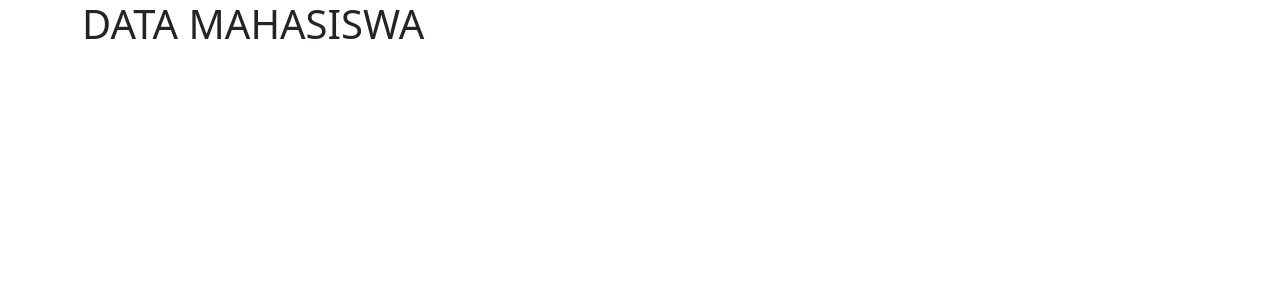
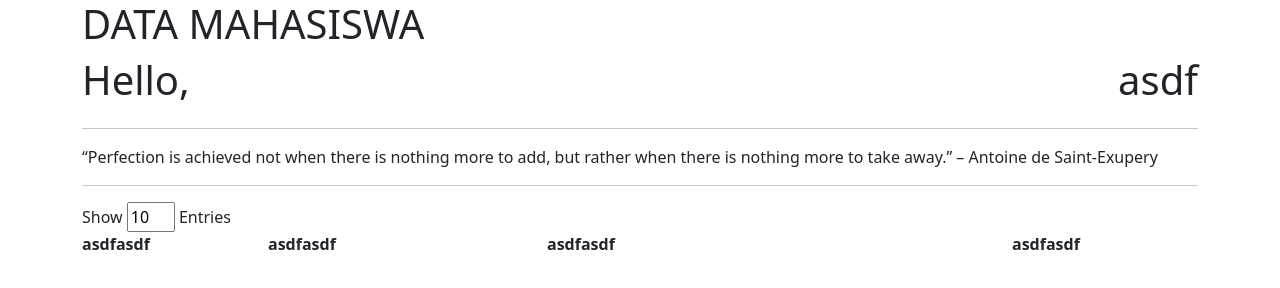
Before and after one commit to gr1c/PTI-UTS-LEC, a plain HTML site: page index.html in a window 1280 px wide. Drawn offline with nearby package versions, Linux system fonts and the light colour scheme.

Commit message:
tambahan

```diff
--- a/index.html
+++ b/index.html
@@ -9,10 +9,43 @@
 </head>
 <body>
     <div class="container">
-        <div class="top"><h1>DATA MAHASISWA</h1></div>
-        <div class="greetings"></div>
-        <div class="description"></div>
-        <div class="display"></div>
+        <div class="top">
+            <h1>DATA MAHASISWA</h1>
+        </div>
+        <div class="greetings row">
+            <div class="col-6">
+                <h1 id="loginName">Hello, </h1>
+            </div>
+            <div class="col-6 text-end">
+                <h1 id="time">asdf</h1>
+            </div>
+        </div>
+        <hr>
+        <div class="description">
+            <p>“Perfection is achieved not when there is nothing more to add, but rather when there is nothing more to take away.” – Antoine de Saint-Exupery</p>
+        </div>
+        <hr>
+        <div class="display row">
+            <div class="col-12">
+                <label>Show</label>
+                <input type="number" id="numEntries" value="10" step="5" min="5" max="20">
+                <label>Entries</label>
+            </div>
+            <div class="info col-12 fw-bold row">
+                <div class="col-2">
+                    <p>asdfasdf</p>
+                </div>
+                <div class="col-3">
+                    <p>asdfasdf</p>
+                </div>
+                <div class="col-5">
+                    <p>asdfasdf</p>
+                </div>
+                <div class="col-2">
+                    <p>asdfasdf</p>
+                </div>
+            </div>
+        </div>
         <div class="input"></div>
         <div class="bottom"></div>
     </div>
--- a/styles.css
+++ b/styles.css
@@ -0,0 +1,3 @@
+#numEntries {
+    width:3em;
+}
```
